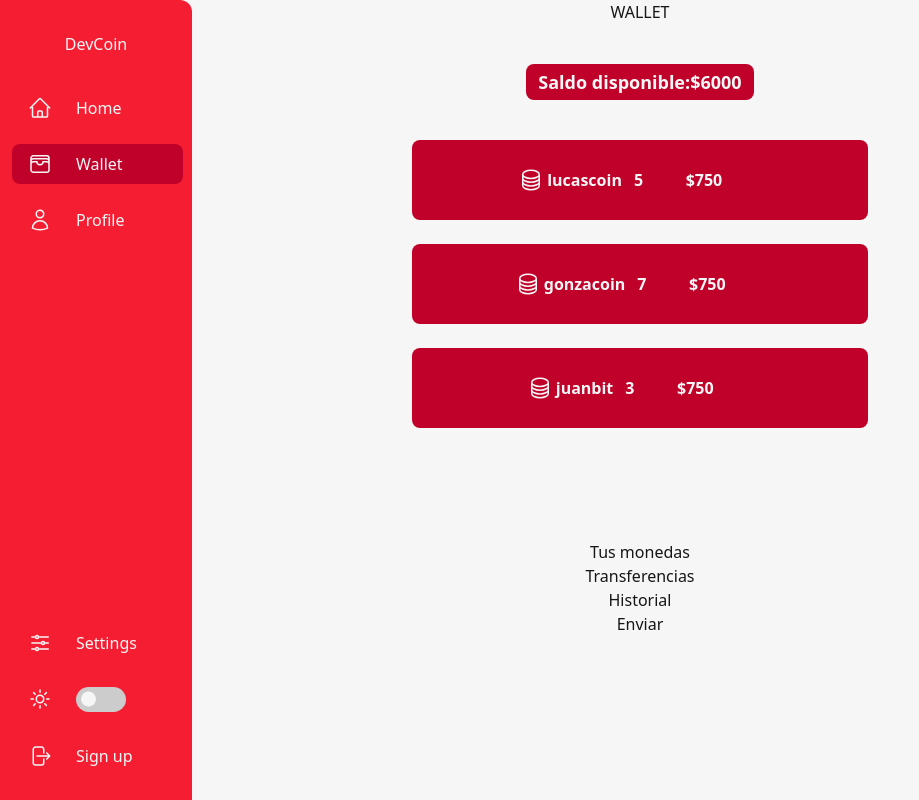
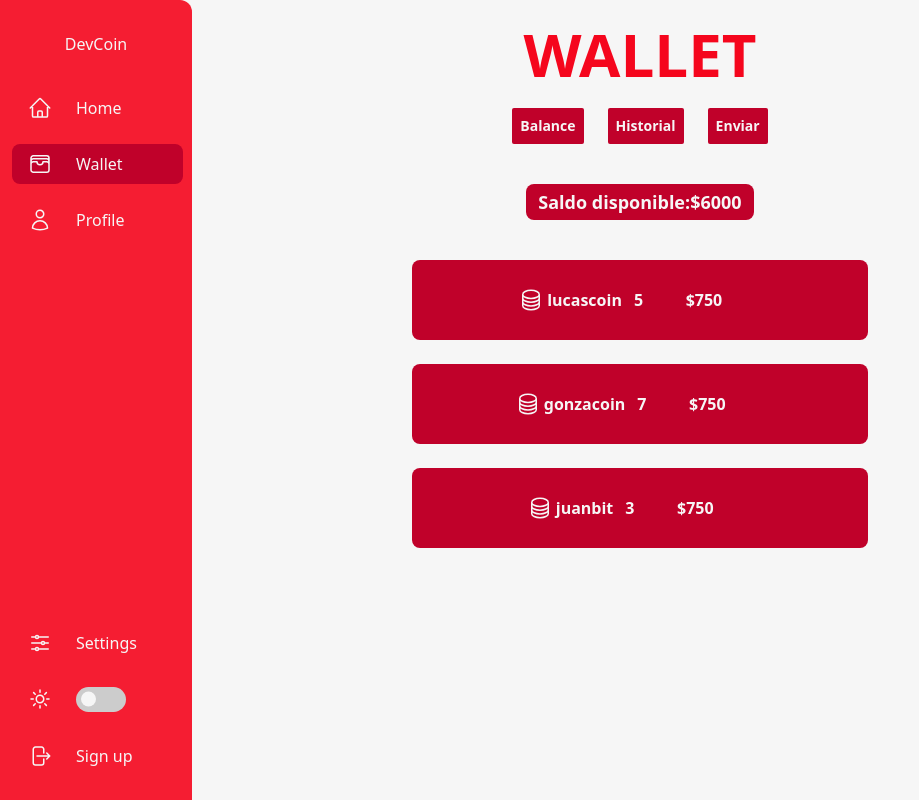
Before and after one commit to lautaroRocha/devCoin-front, a React (Vite) app: page /wallet in a window 1280 px wide. Shown: the whole page, without its empty margins (0-919 px from the left). Built offline with nearby package versions, Linux system fonts and the light colour scheme.

Commit message:
select wallet view

```diff
--- a/src/components/Walllet/Wallet.jsx
+++ b/src/components/Walllet/Wallet.jsx
@@ -4,21 +4,29 @@ import {Balance} from '../../components'
 
 const Wallet = () => {
 
+    const [selectedView, setSelectedView] = useState('Balance')
     const [transactionsByUser, setTransactionsByUser] = useState([])
     const [transactionsToUser, setTransactionsToUser] = useState([])
 
+    function setView(e){
+        setSelectedView(e.target.textContent)
+    }
+    let view;
 
+    switch(selectedView){
+        case 'Balance':
+            view = <Balance />
+            break;
+    }
     return (
         <div className='flex flex-col h-screen items-center  w-11/12 ml-auto lg:w-8/12 lg:mr-auto lg:ml-45'>
-        <h1>WALLET</h1>
-            <Balance />
-            <h2>Tus monedas</h2>
-            <div>
-                {/* mapear las monedas */}
-            </div>
-            <h3>Transferencias</h3>
-                <span>Historial</span>
-                <span>Enviar</span>
+        <h1 className='mt-6 text-6xl text-primary font-bold'>WALLET</h1>
+            <ul className='flex gap-6 text-white  text-sm font-bold mt-6'>
+                <li className='bg-secondary dark:bg-secodary/90 p-2 rounded-sm' onClick={setView}>Balance</li>
+                <li className='bg-secondary dark:bg-secodary/90 p-2 rounded-sm' onClick={setView}>Historial</li>
+                <li className='bg-secondary dark:bg-secodary/90 p-2 rounded-sm' onClick={setView}>Enviar </li>
+            </ul>
+            {view}
         </div>
     );
 }
```
